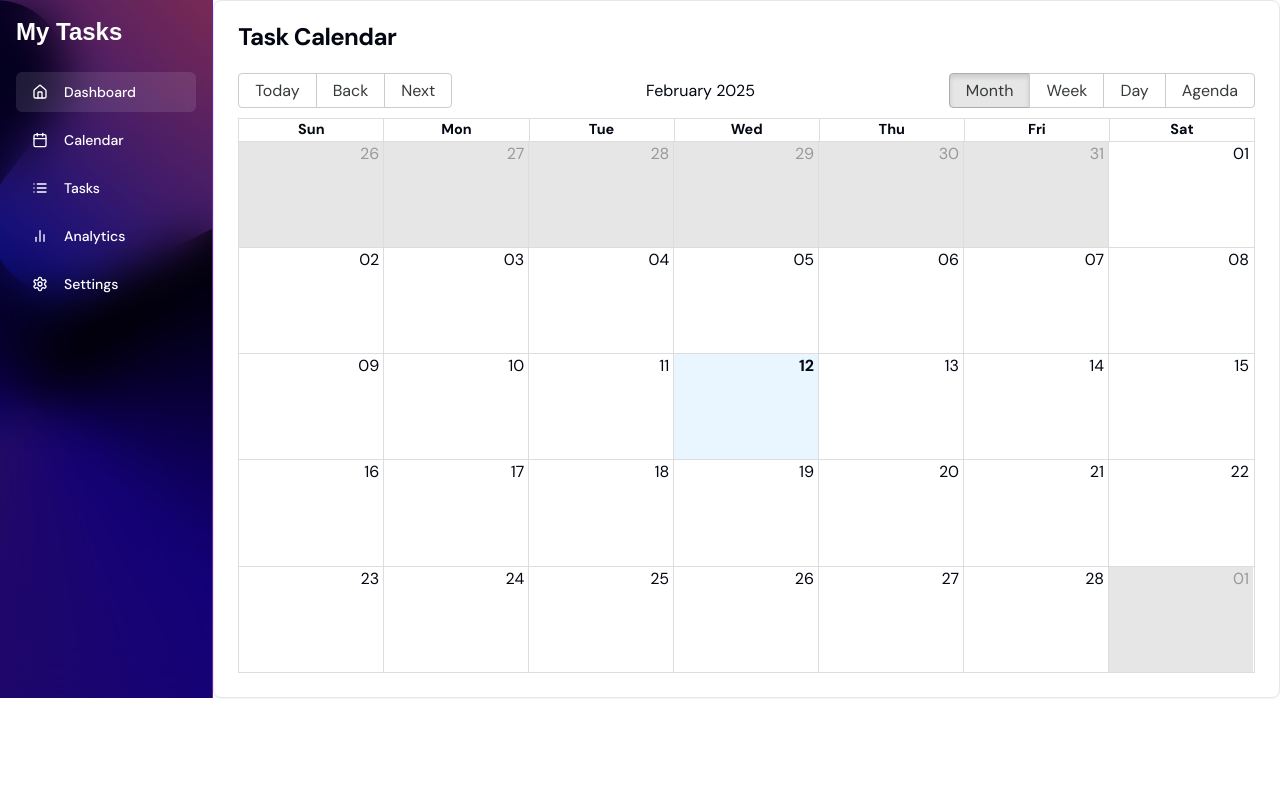
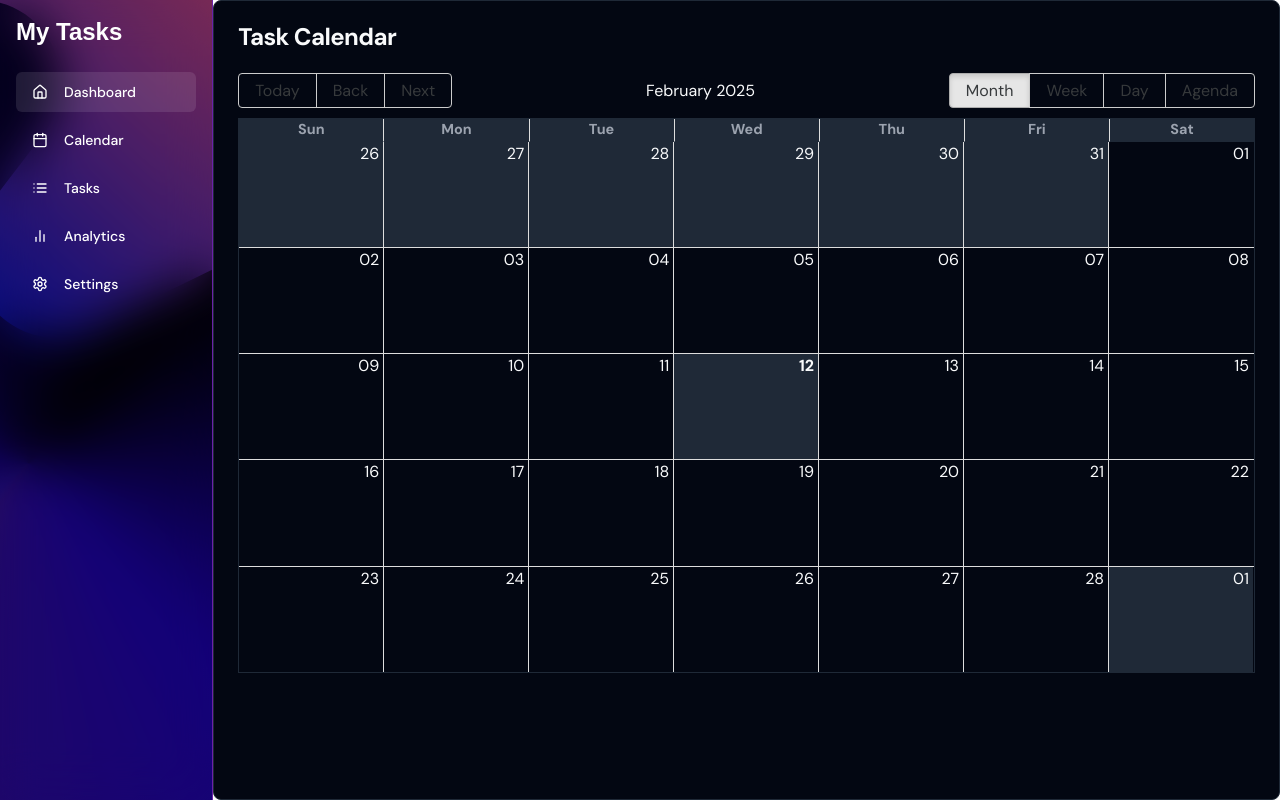
Before and after one commit to Kongkon06/My-taskv2, a React (Vite) app in the folder Mytask-Frontend/: page /calendar in a window 1280 px wide. Built offline with nearby package versions, Linux system fonts and the light colour scheme; a web font is replaced by a local one.

Commit message:
looking good

```diff
--- a/Mytask-Frontend/src/Components/CalenderView.tsx
+++ b/Mytask-Frontend/src/Components/CalenderView.tsx
@@ -1,18 +1,17 @@
-import type React from "react"
+import React from "react"
 import { useState } from "react"
 import { Calendar, dateFnsLocalizer } from "react-big-calendar"
-import {format} from "date-fns/format"
-import {parse} from "date-fns/parse"
-import {startOfWeek} from "date-fns/startOfWeek"
-import {getDay} from "date-fns/getDay"
-import {enUS} from "date-fns/locale/en-US"
+import { format } from "date-fns/format"
+import { parse } from "date-fns/parse"
+import { startOfWeek } from "date-fns/startOfWeek"
+import { getDay } from "date-fns/getDay"
+import { enUS } from "date-fns/locale/en-US"
 import "react-big-calendar/lib/css/react-big-calendar.css"
 import { Card, CardContent, CardHeader, CardTitle } from "./ui/card"
 import { Badge } from "./ui/badge"
 import { CheckCircle2, Circle } from "lucide-react"
 import { Sidebar } from "./Sidebar"
 
-// Setup localizer for react-big-calendar
 const locales = {
   "en-US": enUS,
 }
@@ -25,30 +24,29 @@ const localizer = dateFnsLocalizer({
   locales,
 })
 
-// Sample task data (replace this with your actual data source)
+// Sample task data
 const tasks = [
   {
     id: 1,
     title: "Complete project proposal",
-    start: new Date(2023, 5, 1),
-    end: new Date(2023, 5, 1),
+    start: new Date(2025, 5, 1),
+    end: new Date(2025, 5, 1),
     completed: false,
   },
   {
     id: 2,
     title: "Team meeting",
-    start: new Date(2023, 5, 3),
-    end: new Date(2023, 5, 3),
+    start: new Date(2025, 5, 3),
+    end: new Date(2025, 5, 3),
     completed: true,
   },
   {
     id: 3,
     title: "Review code",
-    start: new Date(2023, 5, 5),
-    end: new Date(2023, 5, 5),
+    start: new Date(2025, 5, 5),
+    end: new Date(2025, 5, 5),
     completed: false,
   },
-  // Add more tasks as needed
 ]
 
 export const CalendarView: React.FC = () => {
@@ -93,14 +91,14 @@ export const CalendarView: React.FC = () => {
   }
 
   return (
-    <div className="flex">
-      <Sidebar></Sidebar>
-      <Card className="w-full">
+    <div className="flex h-screen dark">
+      <Sidebar />
+      <Card className="w-full bg-background text-foreground">
         <CardHeader>
           <CardTitle>Task Calendar</CardTitle>
         </CardHeader>
         <CardContent>
-        <div className="h-[600px]">
+          <div className="h-[600px] calendar-dark">
             <Calendar
               localizer={localizer}
               events={tasks}
@@ -109,11 +107,59 @@ export const CalendarView: React.FC = () => {
               style={{ height: "100%" }}
               eventPropGetter={eventStyleGetter}
               onSelectEvent={handleSelectEvent}
+              className="dark-calendar"
             />
           </div>
           {selectedDate && <TaskList date={selectedDate} />}
         </CardContent>
       </Card>
+      <style>{`
+        .calendar-dark .rbc-calendar {
+          background-color: hsl(var(--background));
+          color: hsl(var(--foreground));
+        }
+
+        .calendar-dark .rbc-header {
+          background-color: hsl(var(--muted));
+          color: hsl(var(--muted-foreground));
+          border-bottom: 1px solid hsl(var(--border));
+        }
+
+        .calendar-dark .rbc-month-view {
+          border: 1px solid hsl(var(--border));
+        }
+
+        .calendar-dark .rbc-day-bg {
+          background-color: hsl(var(--background));
+        }
+
+        .calendar-dark .rbc-off-range-bg {
+          background-color: hsl(var(--muted));
+        }
+
+        .calendar-dark .rbc-today {
+          background-color: hsl(var(--accent));
+        }
+
+        .calendar-dark .rbc-button-link {
+          color: hsl(var(--foreground));
+        }
+
+        .calendar-dark .rbc-show-more {
+          color: hsl(var(--primary));
+          background-color: transparent;
+        }
+
+        .calendar-dark .rbc-row-segment {
+          padding: 2px 4px;
+        }
+
+        .calendar-dark .rbc-event {
+          border-radius: 4px;
+        }
+      `}</style>
     </div>
   )
 }
+
+export default CalendarView
--- a/Mytask-Frontend/src/Pages/Info.tsx
+++ b/Mytask-Frontend/src/Pages/Info.tsx
@@ -1,5 +1,3 @@
-import React from 'react';
-
 const GradientCard = () =>  (
     <svg
       className="absolute blur-lg -top-30 w-full"
--- a/Mytask-Frontend/src/Pages/NewSlider.tsx
+++ /dev/null
@@ -1,8 +0,0 @@
-import CarouselCustomNavigation from "../Components/HeroSlider";
-
-export function NewSlider() {
-  return <div className="h-screen">
-    <CarouselCustomNavigation />
-
-  </div>
-}
```
Lines whose indentation alone changed are shown as unchanged.
